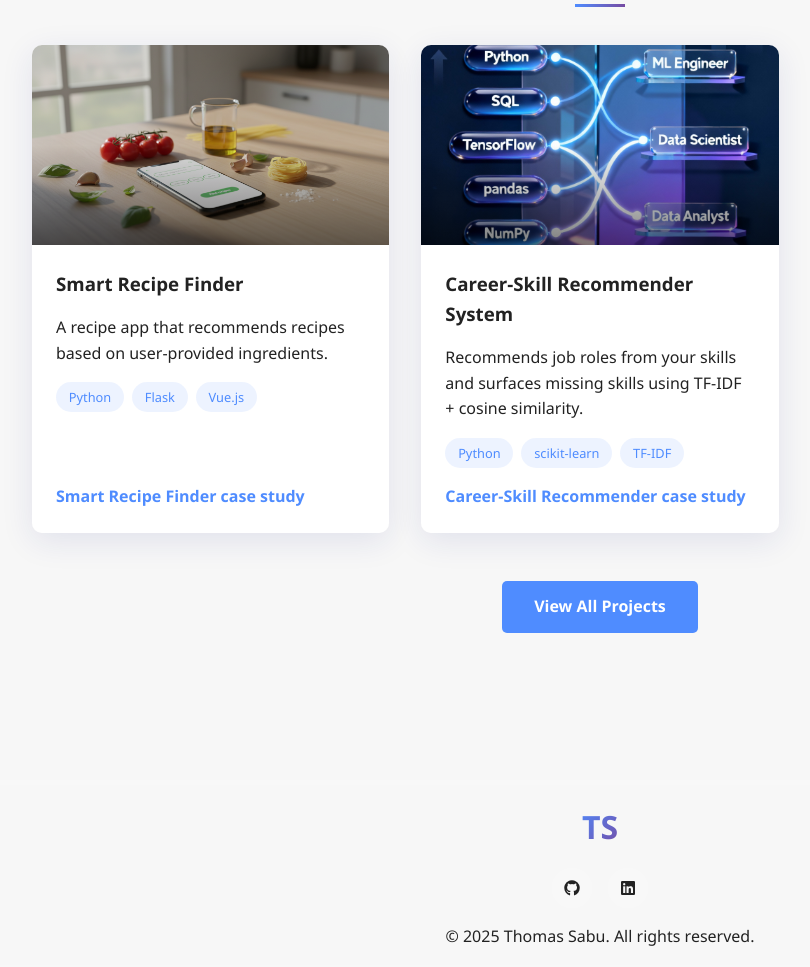
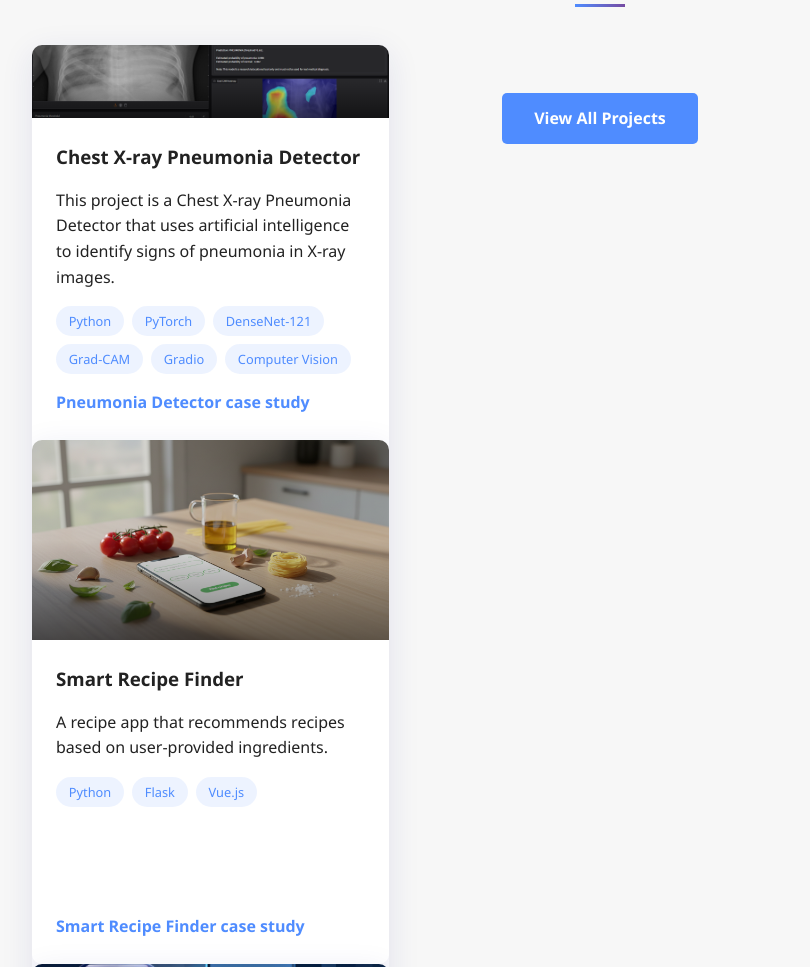
Before and after one commit to thomas-sabu-cs/Website, a plain HTML site: page index.html in a window 1280 px wide. Shown: the part 1444-2411 px from the top of the page, without its empty margins (40-850 px from the left). Drawn offline with Linux system fonts and the light colour scheme.

Commit message:
Update index.html

```diff
--- a/index.html
+++ b/index.html
@@ -117,6 +117,21 @@
       <h2 class="section-title reveal">Featured Projects</h2>
       <div class="projects-grid">
         <div class="project-card reveal">
+          <div class="project-image" style="background-image: url('photos/Project Background Images/pneumonia-detector-background-image.png')"></div>
+          <div class="project-content">
+            <h3 id="pneumonia-detector">Chest X‑ray Pneumonia Detector</h3>
+            <p>This project is a Chest X-ray Pneumonia Detector that uses artificial intelligence to identify signs of pneumonia in X-ray images.</p>
+            <div class="project-tags">
+              <span>Python</span>
+              <span>PyTorch</span>
+              <span>DenseNet‑121</span>
+              <span>Grad‑CAM</span>
+              <span>Gradio</span>
+              <span>Computer Vision</span>
+            </div>
+            <a href="projects.html#pneumonia-detector" class="project-link">Pneumonia Detector case study</a>
+          </div>
+        <div class="project-card reveal">
           <div class="project-image" style="background-image: url('photos/Project Background Images/recipe-finder-image.png')"></div>
           <div class="project-content">
             <h3>Smart Recipe Finder</h3>
```
